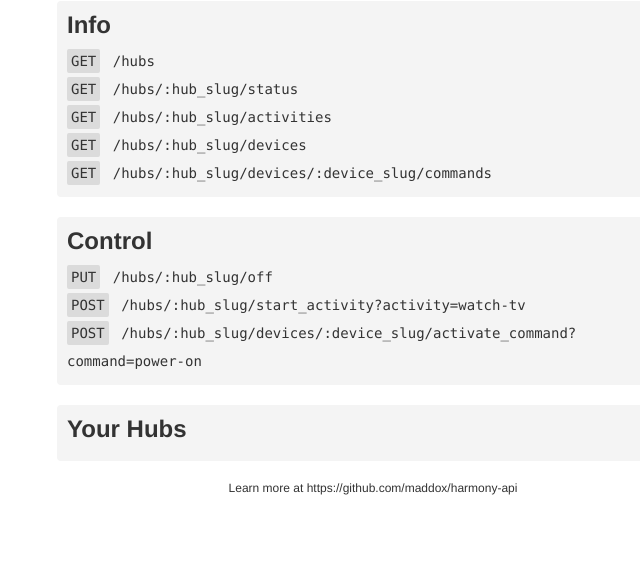
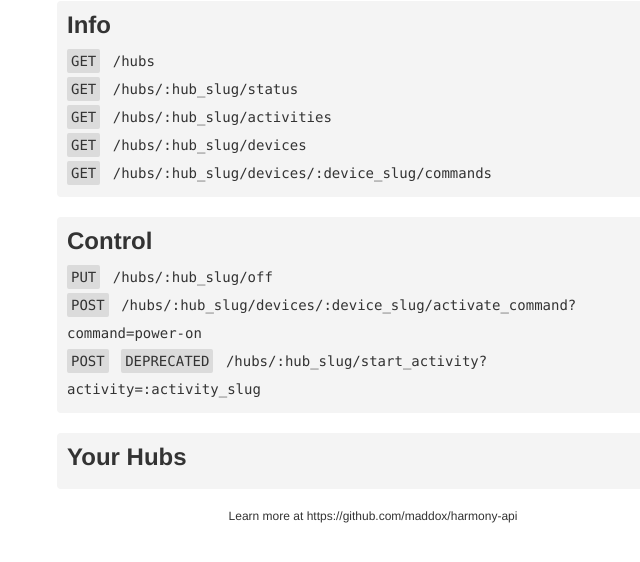
Before and after one commit to maddox/harmony-api, a website: page public/index.html in a window 1280 px wide. Shown: the part 360-922 px from the top of the page, without its empty margins (267-907 px from the left). Drawn offline with Linux system fonts and the light colour scheme; no server answers.

Commit message:
deprecate old activity command endpoint

```diff
--- a/app.js
+++ b/app.js
@@ -407,6 +407,7 @@ app.put('/hubs/:hubSlug/off', function(req, res){
   }
 })
 
+// DEPRECATED
 app.post('/hubs/:hubSlug/start_activity', function(req, res){
   activity = activityBySlugs(req.params.hubSlug, req.query.activity)
 
--- a/public/index.html
+++ b/public/index.html
@@ -36,8 +36,8 @@
       <div class="docs">
         <h2>Control</h2>
         <p><span class="method">PUT</span> /hubs/:hub_slug/off</p>
-        <p><span class="method">POST</span> /hubs/:hub_slug/start_activity?activity=watch-tv</p>
         <p><span class="method">POST</span> /hubs/:hub_slug/devices/:device_slug/activate_command?command=power-on</p>
+        <p><span class="method">POST</span> <span class="method">DEPRECATED</span> /hubs/:hub_slug/start_activity?activity=:activity_slug</p>
       </div>
 
       <div class="docs">
```
Also changed, not shown: README.md.
